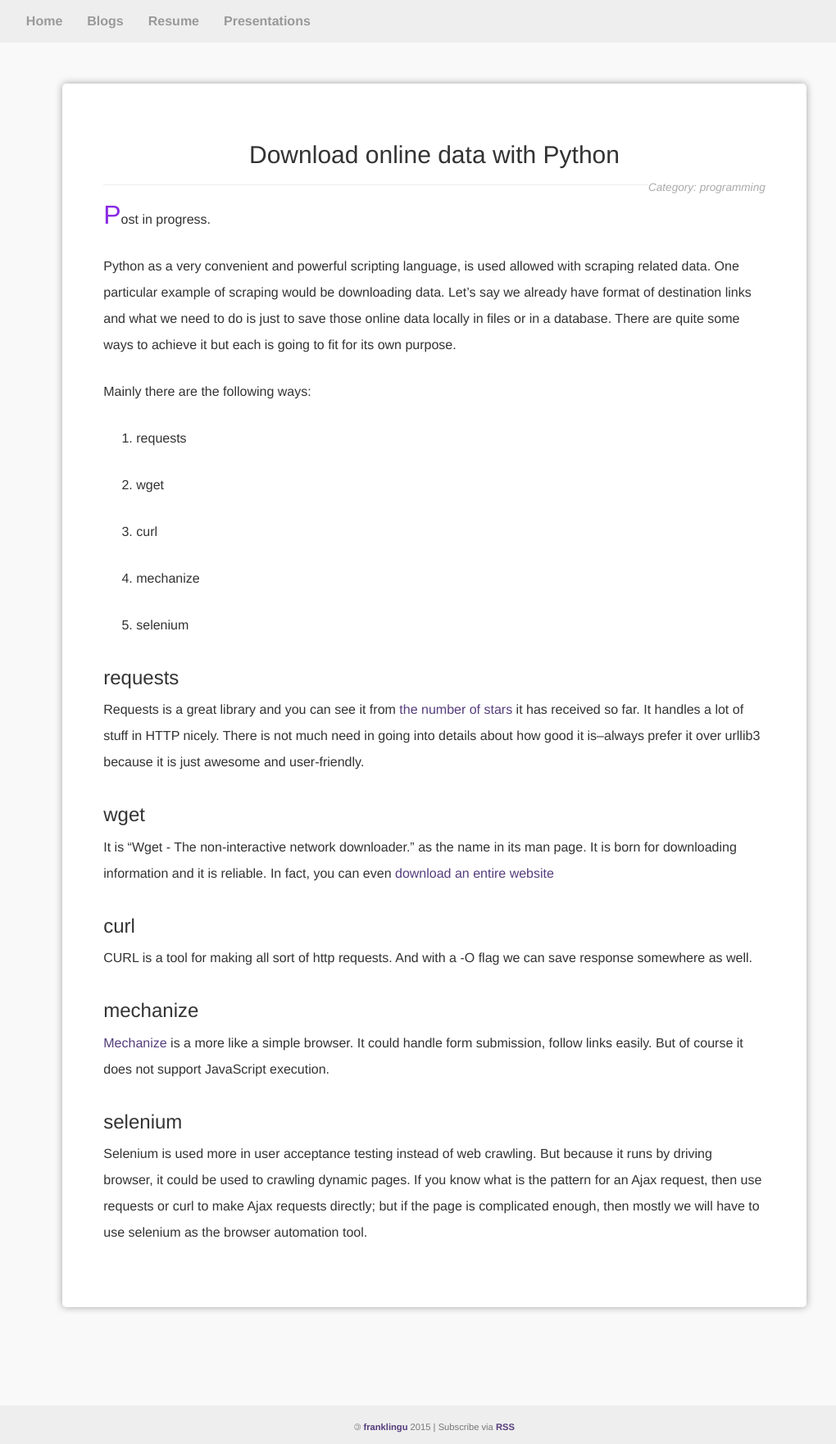
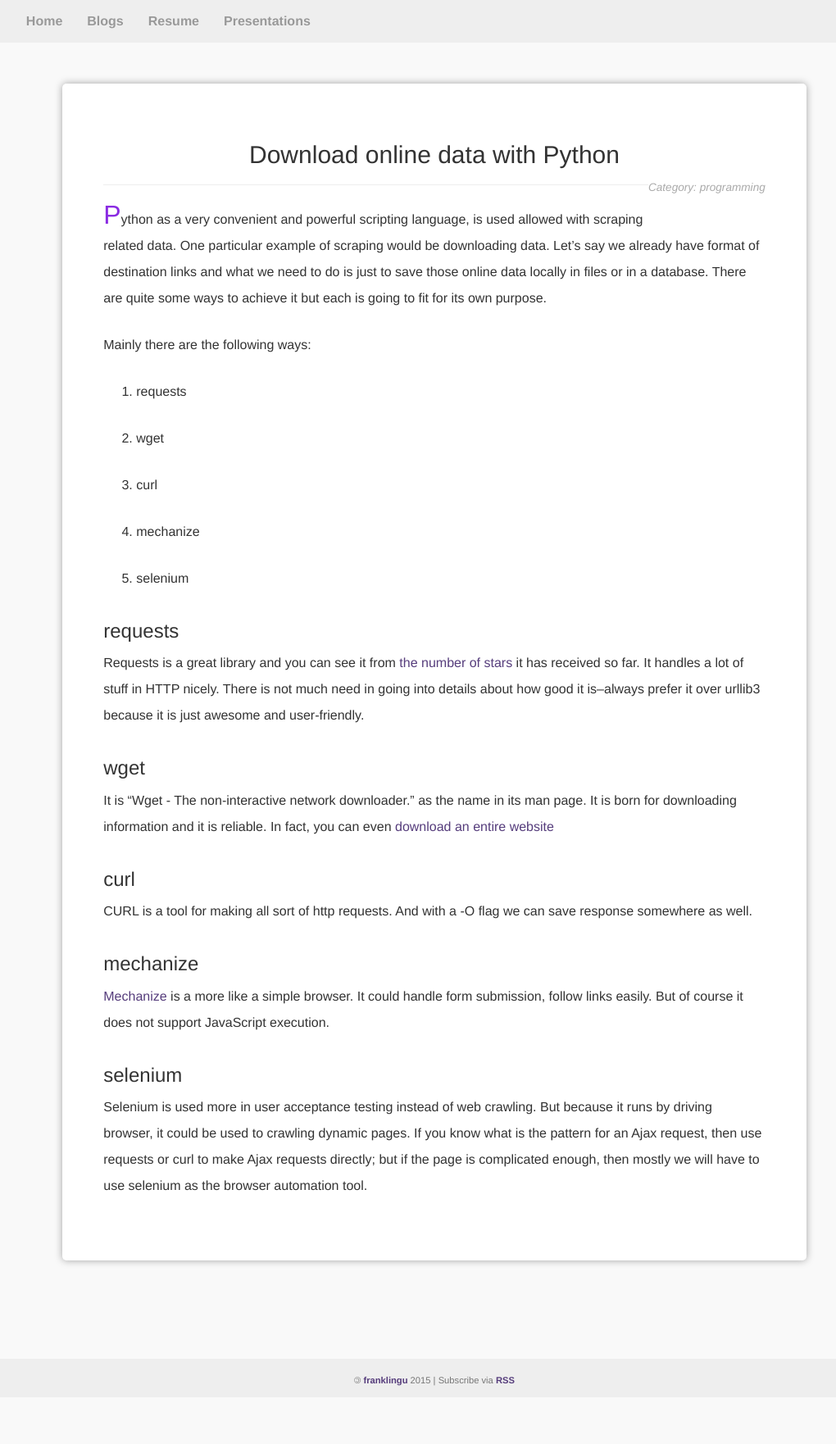
Before and after one commit to franklingu/franklingu.github.io, a Jekyll site: the page built from _posts/2016-06-20-download-online-data-with-python.markdown, in a window 1280 px wide. Shown: the whole page at 82% size, without its empty margins (110-1130 px from the left). Built offline with Jekyll 4.4.1, drawn with Linux system fonts in a browser that asks for light colours; nearby versions of some CDN libraries; comment, search, counter and statistics services are not loaded; after the commit the page ends 1705 px from its top, so only the background shows below that.

Commit message:
Rephrase download online data post
Related to #178

```diff
--- a/_posts/2016-06-20-download-online-data-with-python.markdown
+++ b/_posts/2016-06-20-download-online-data-with-python.markdown
@@ -5,8 +5,6 @@ category: programming
 tag: Python
 meta_desc: Download data with Python, via requests,mechanize, wget or selenium.
 ---
-
-Post in progress.
 
 Python as a very convenient and powerful scripting language, is used allowed with scraping related data. One particular example of scraping would be downloading data. Let's say we already have format of destination links and what we need to do is just to save those online data locally in files or in a database. There are quite some ways to achieve it but each is going to fit for its own purpose.
 
```
